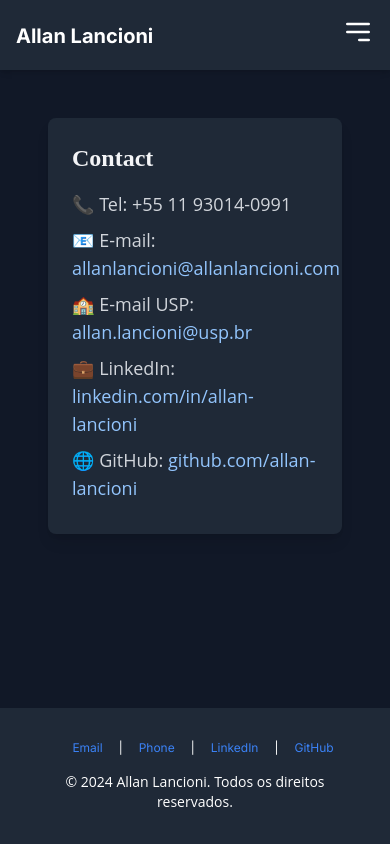
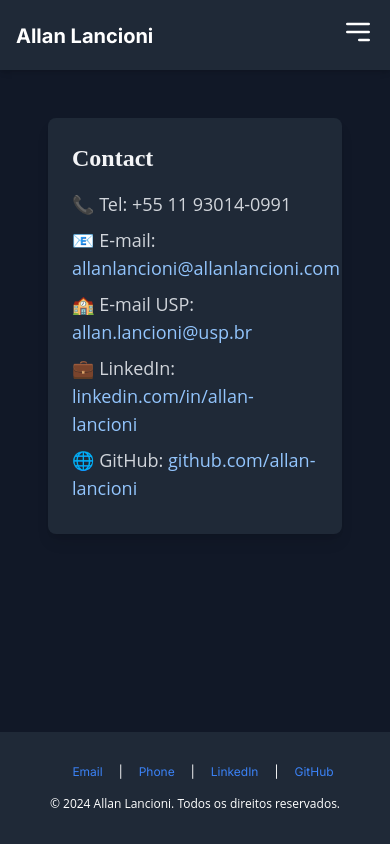
Before and after one commit to allan-lancioni/website, a Next.js app: page /contact in a window 390 px wide. Built offline with nearby package versions, Linux system fonts and the light colour scheme.

Commit message:
feat: install SpeedInsights for tracking

```diff
--- a/package.json
+++ b/package.json
@@ -10,6 +10,7 @@
   },
   "dependencies": {
     "@vercel/analytics": "^1.3.0",
+    "@vercel/speed-insights": "^1.0.10",
     "next": "14.2.3",
     "react": "^18",
     "react-dom": "^18"
--- a/src/app/layout.tsx
+++ b/src/app/layout.tsx
@@ -5,6 +5,7 @@ import './globals.css'
 import Header from '@/components/Header'
 import Footer from '@/components/Footer'
 import { Analytics } from '@vercel/analytics/react'
+import { SpeedInsights } from "@vercel/speed-insights/next"
 
 const inter = Inter({ subsets: ['latin'] })
 
@@ -28,6 +29,7 @@ export default function RootLayout({
         <main className="container mx-auto p-8 flex-grow">{children}</main>
         <Footer />
         <Analytics />
+        <SpeedInsights />
       </body>
     </html>
   )
--- a/src/components/Footer.tsx
+++ b/src/components/Footer.tsx
@@ -15,7 +15,7 @@ const Footer: React.FC = () => {
         <span>|</span>
         <a href="https://github.com/allan-lancioni" target="_blank" rel="noopener noreferrer" className="hover:text-blue-400 transition duration-300">GitHub</a>
       </div>
-      <p className="text-sm">&copy; 2024 Allan Lancioni. Todos os direitos reservados.</p>
+      <p className="text-xs md:text-sm">&copy; 2024 Allan Lancioni. Todos os direitos reservados.</p>
     </div>
   </footer>
   )
```
Also changed, not shown: 1 other file (tests, documents, lock files or other folders).
